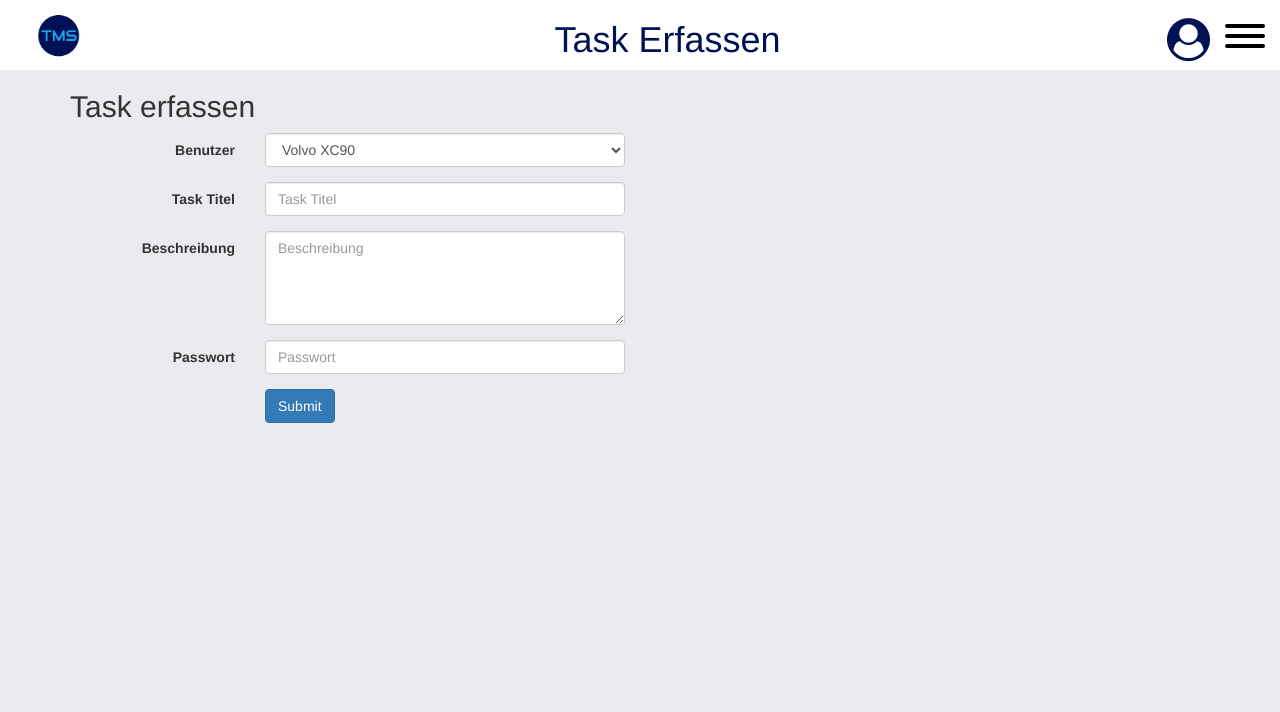
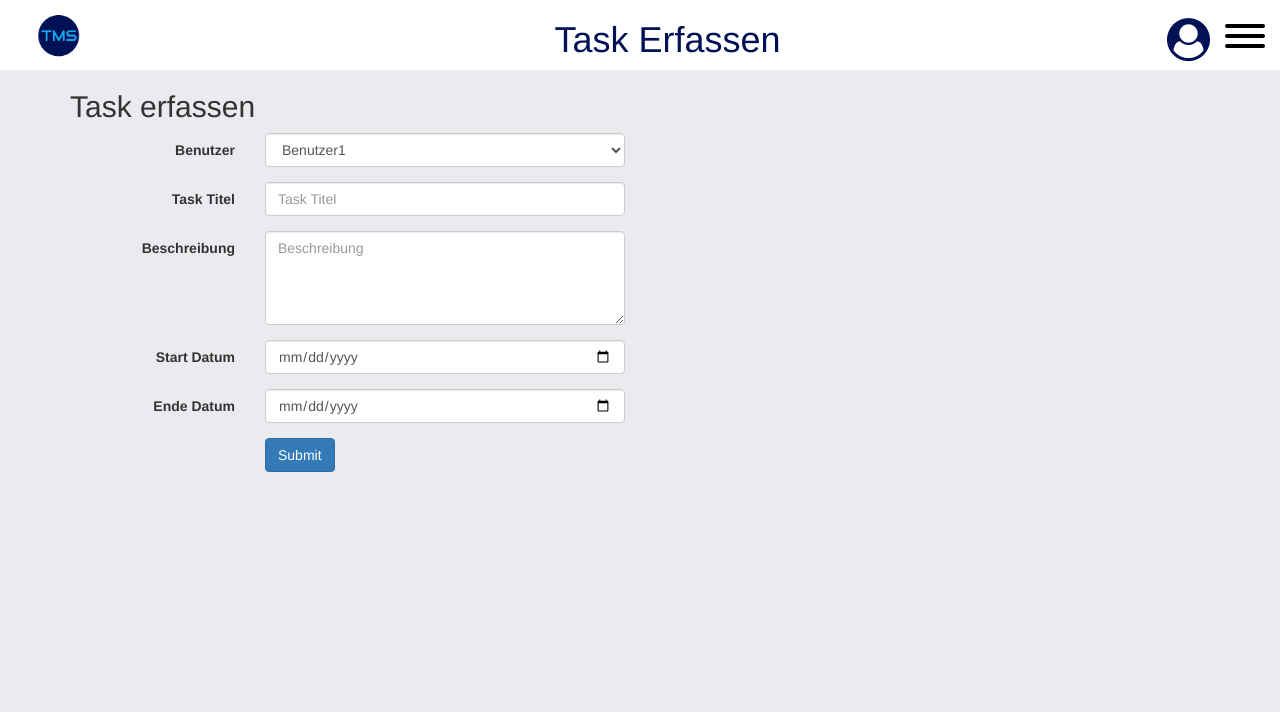
Before and after one commit to Justinio99/TMS, a PHP site: page /TaskErfassen in a window 1280 px wide; the page is wider, and only the part inside the window is pictured. Shown: the top 712 px of that part. Run offline with PHP 8.4, Linux system fonts and the light colour scheme; some libraries are stand-ins or nearby versions.

Commit message:
task erfassen done

```diff
--- a/view/TaskErfassen.php
+++ b/view/TaskErfassen.php
@@ -5,10 +5,10 @@
       <label class="col-md-2 control-label" >Benutzer </label>
       <div class="col-md-4">
       <select  class="form-control input-md">
-        <option value="volvo">Volvo XC90</option>
-        <option value="saab">Saab 95</option>
-        <option value="mercedes">Mercedes SLK</option>
-        <option value="audi">Audi TT</option>
+        <option value="volvo">Benutzer1</option>
+        <option value="saab">Benutzer2</option>
+        <option value="mercedes">Benutzer3</option>
+        <option value="audi">Benutzer4</option>
       </select>
 		</div>
   </div>
@@ -25,9 +25,15 @@
 		  </div>
 		</div>
 		<div class="form-group">
-		  <label class="col-md-2 control-label" for="password">Passwort</label>
+		  <label class="col-md-2 control-label" for="password">Start Datum</label>
 		  <div class="col-md-4">
-		  	<input id="password" name="password" type="password" placeholder="Passwort" class="form-control input-md">
+		  	<input id="dateStart" name="dateStart" type="date" placeholder="Start Datum" class="form-control input-md">
+		  </div>
+		</div>
+    <div class="form-group">
+		  <label class="col-md-2 control-label" for="password">Ende Datum</label>
+		  <div class="col-md-4">
+		  	<input id="dateEnd" name="dateStart" type="date" placeholder="Start Datum" class="form-control input-md">
 		  </div>
 		</div>
 		<div class="form-group">
```
